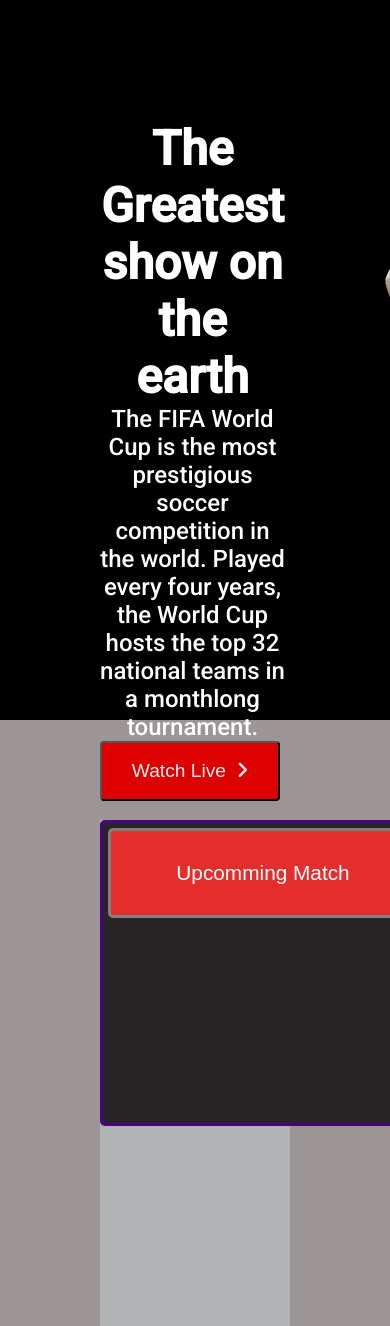
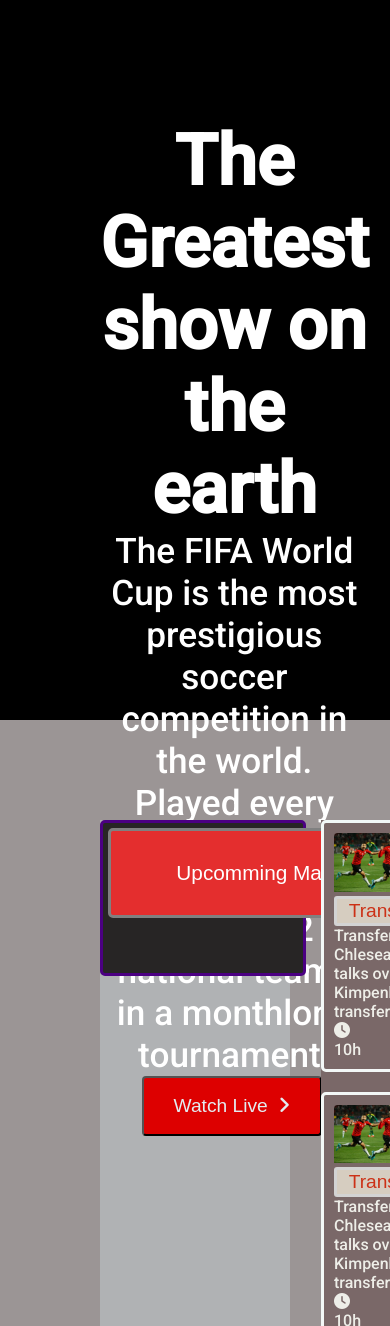
Before and after one commit to RajibDesai/restart-assignment-02, a plain HTML site: page index.html in a window 390 px wide. Shown: the part 180-1506 px from the top of the page. Drawn offline with Linux system fonts and the light colour scheme.

Commit message:
last commit

```diff
--- a/styles/style.css
+++ b/styles/style.css
@@ -20,7 +20,7 @@ body {
 .banar-text {
     height: 300px;
     text-align: center;
-    font-size: 1.5rem;
+    font-size: 2.2rem;
     color: white;
     margin: 0 50px 0 50px;
     padding: 0 50px 0 50px;
@@ -257,9 +257,15 @@ img {
         grid-template-columns: repeat(2, 1fr);
     }
 
+    .menu-btn a {
+        float: left;
+    }
+
     .menu-btn {
-        display: flex;
-        flex-direction: row;
+        max-width: 200px;
+        width: 200px;
+        height: 150px;
+
     }
 }
 
```
